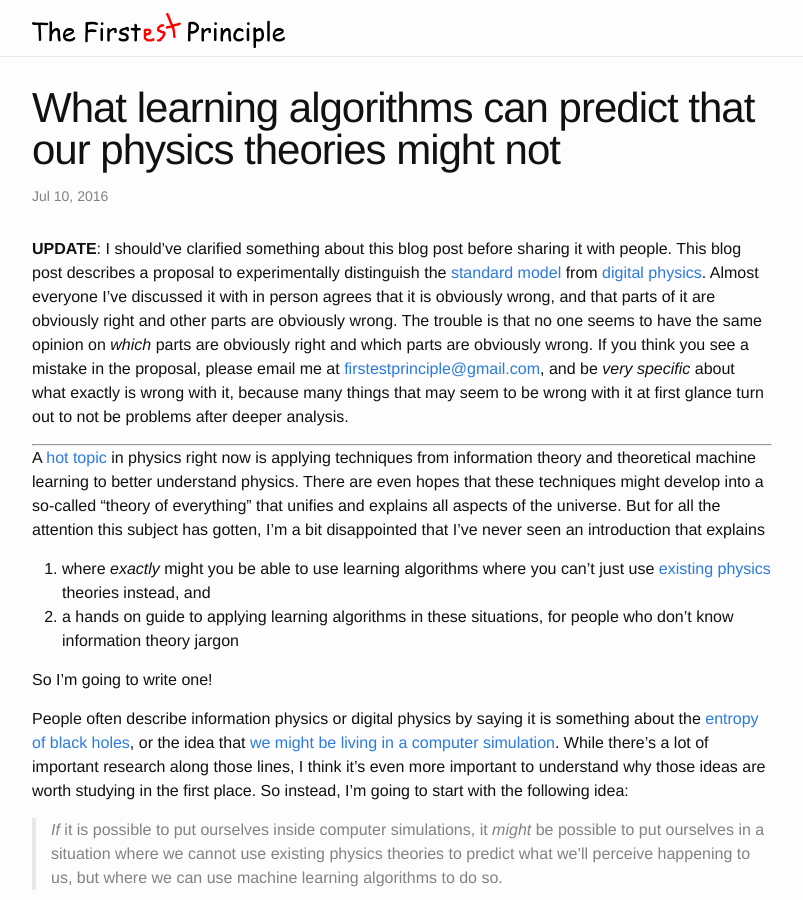
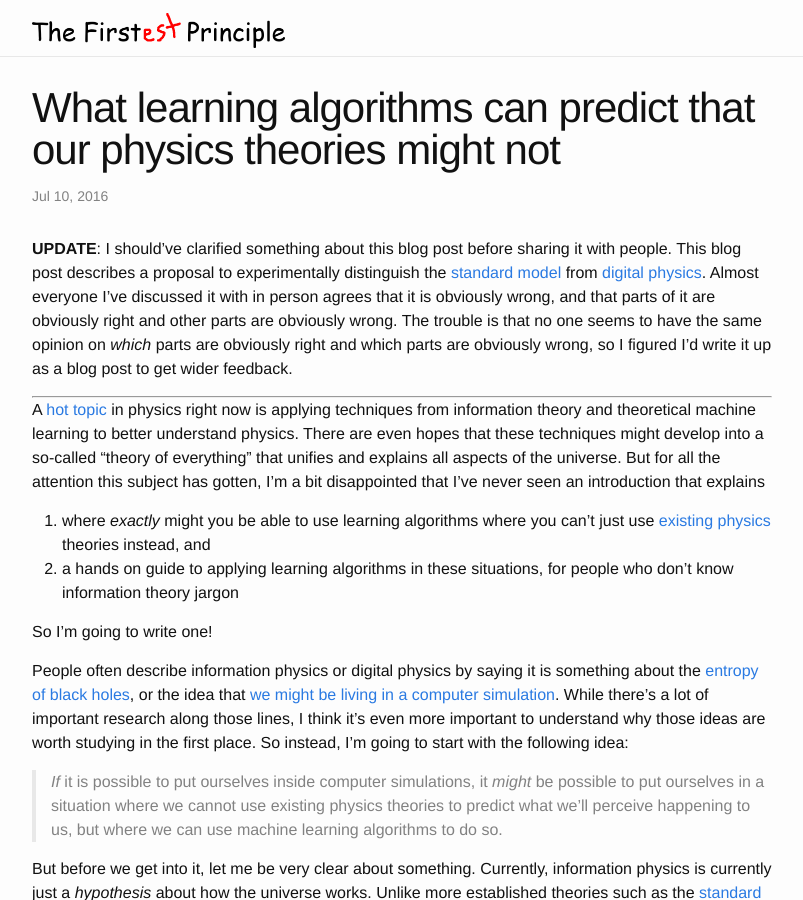
Before and after one commit to ad510/firstest-principle, a Jekyll site: the page built from _posts/2016-07-10-learning.md, in a window 1280 px wide and 900 px high. Shown: the whole window, without its empty margins (238-1041 px from the left). Built offline with Jekyll 4.4.1, drawn with Linux system fonts in a browser that asks for light colours.

Commit message:
replace another judgmental part with therefore I wrote blog post

```diff
--- a/_posts/2016-07-10-learning.md
+++ b/_posts/2016-07-10-learning.md
@@ -2,7 +2,7 @@
 layout: post
 title:  "What learning algorithms can predict that our physics theories might not"
 ---
-**UPDATE**: I should've clarified something about this blog post before sharing it with people. This blog post describes a proposal to experimentally distinguish the [standard model](https://en.wikipedia.org/wiki/Standard_Model) from [digital physics](https://en.wikipedia.org/wiki/Digital_physics). Almost everyone I've discussed it with in person agrees that it is obviously wrong, and that parts of it are obviously right and other parts are obviously wrong. The trouble is that no one seems to have the same opinion on *which* parts are obviously right and which parts are obviously wrong. If you think you see a mistake in the proposal, please email me at [firstestprinciple@gmail.com](mailto:firstestprinciple@gmail.com), and be *very specific* about what exactly is wrong with it, because many things that may seem to be wrong with it at first glance turn out to not be problems after deeper analysis.
+**UPDATE**: I should've clarified something about this blog post before sharing it with people. This blog post describes a proposal to experimentally distinguish the [standard model](https://en.wikipedia.org/wiki/Standard_Model) from [digital physics](https://en.wikipedia.org/wiki/Digital_physics). Almost everyone I've discussed it with in person agrees that it is obviously wrong, and that parts of it are obviously right and other parts are obviously wrong. The trouble is that no one seems to have the same opinion on *which* parts are obviously right and which parts are obviously wrong, so I figured I'd write it up as a blog post to get wider feedback.
 
 ---
 
```
